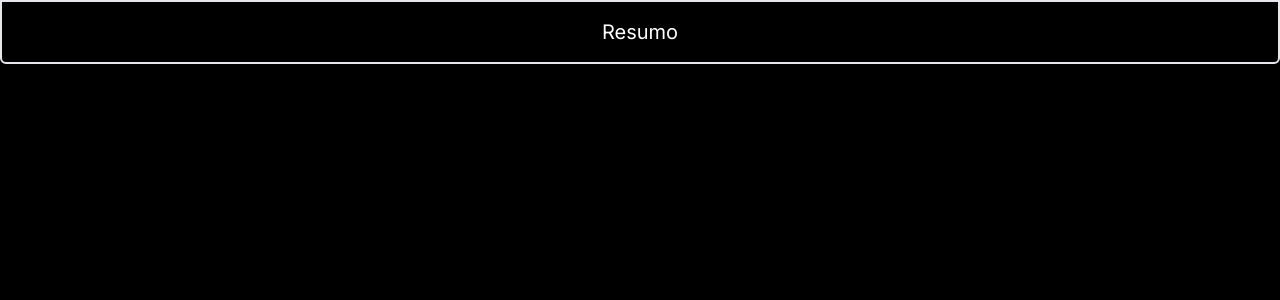
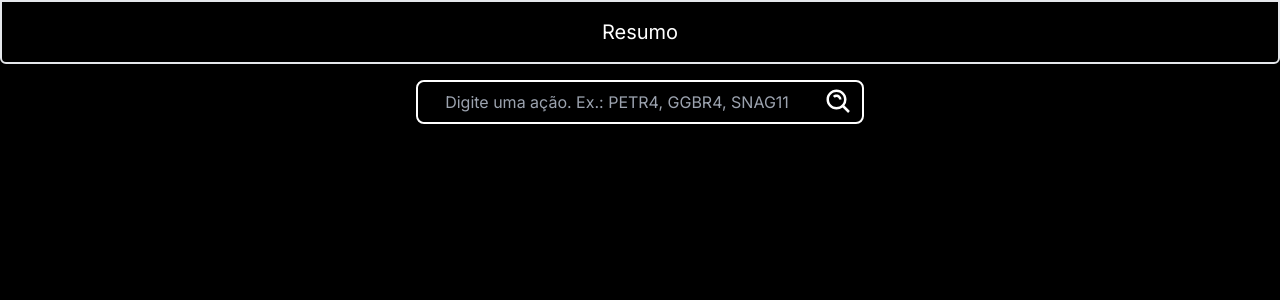
Before and after one commit to LuanCKRG/scraping_stocks, a Next.js app: page / in a window 1280 px wide. Shown: the top 300 px of the page. Built offline with nearby package versions, Linux system fonts and the light colour scheme.

Commit message:
feat: add SearchBar component to app

```diff
--- a/src/app/page.tsx
+++ b/src/app/page.tsx
@@ -1,9 +1,14 @@
 import { Header } from "@/components/Header"
+import { SearchBar } from "@/components/SearchBar"
 
 const Home = () => {
   return (
     <>
       <Header />
+
+      <div className="flex flex-col">
+				<SearchBar />
+			</div>
     </>
   )
 }
```
